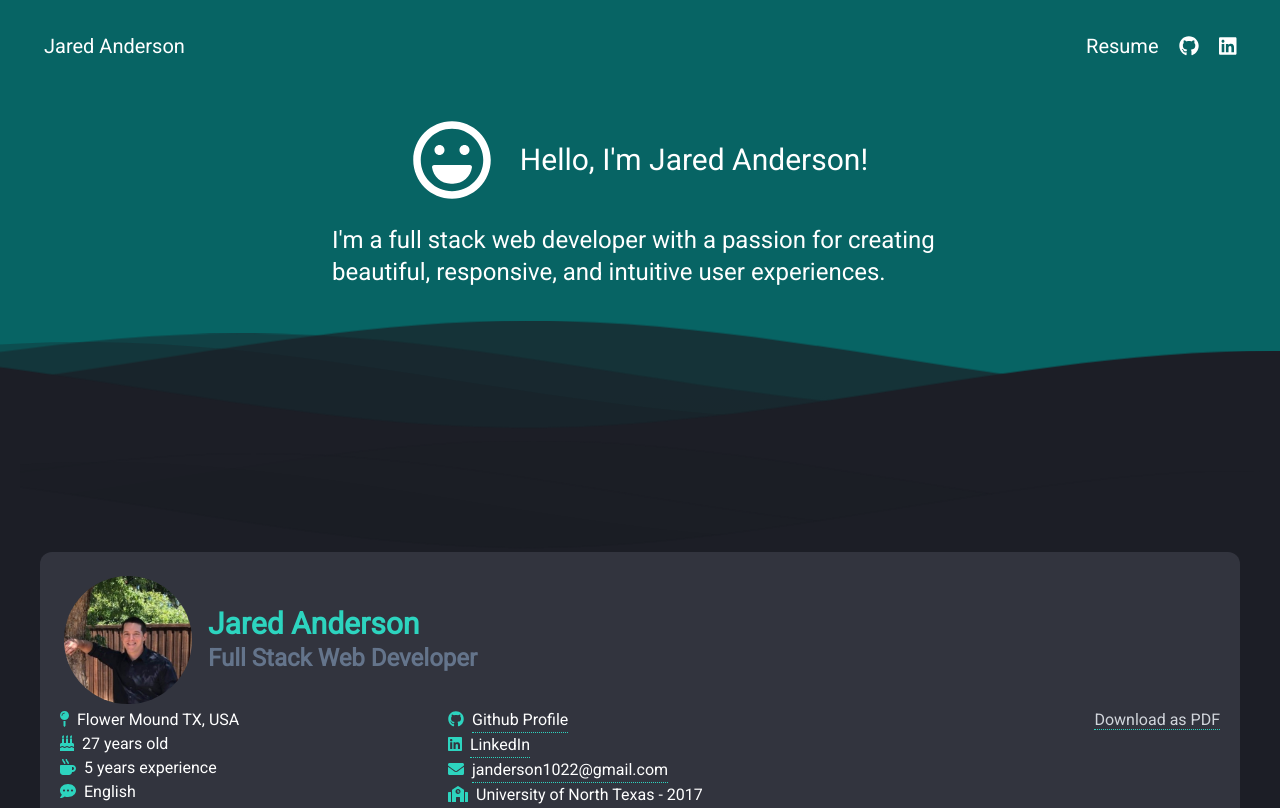
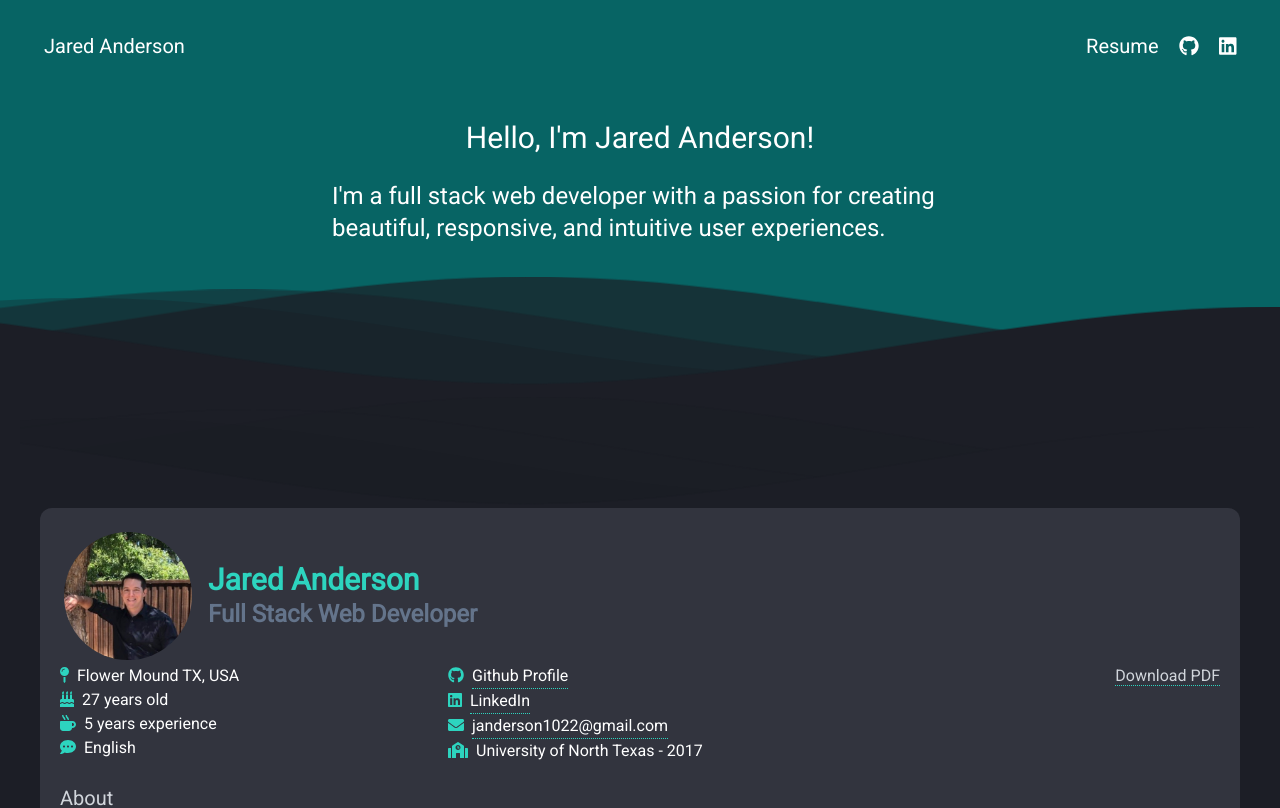
Before and after one commit to Jared-Anderson/Jared-Anderson.github.io, an Angular app: page / in a window 1280 px wide. Shown: the top 808 px of the page. Built offline with nearby package versions, Linux system fonts and the light colour scheme.

Commit message:
Remove smiley and 'as'

```diff
--- a/src/app/components/hero/hero.component.html
+++ b/src/app/components/hero/hero.component.html
@@ -1,6 +1,6 @@
 <div class="pr-3 pl-3 grid place-content-center pt-7 w-1/2 m-auto">
   <span class="flex justify-center items-center gap-5">
-    <fa-icon
+    <!-- <fa-icon
       (mouseenter)="toggleHovered(true)"
       *ngIf="hovered == false; else elseBlock"
       class="pr-2"
@@ -14,7 +14,7 @@
         size="5x"
         (mouseleave)="toggleHovered(false)"
       ></fa-icon
-    ></ng-template>
+    ></ng-template> -->
 
     <span class="text-3xl">Hello, I'm Jared Anderson!</span>
   </span>
--- a/src/app/components/resume/resume-detail/resume-detail.component.html
+++ b/src/app/components/resume/resume-detail/resume-detail.component.html
@@ -78,7 +78,7 @@
               href="../../../../assets/Jared_Anderson_Resume.pdf"
               target="_blank"
             >
-              Download as PDF</a
+              Download PDF</a
             ></span
           >
         </span>
```
Also changed, not shown: 5 other files (tests, documents, lock files or other folders).
